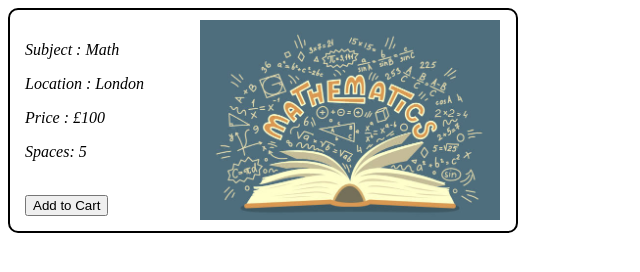
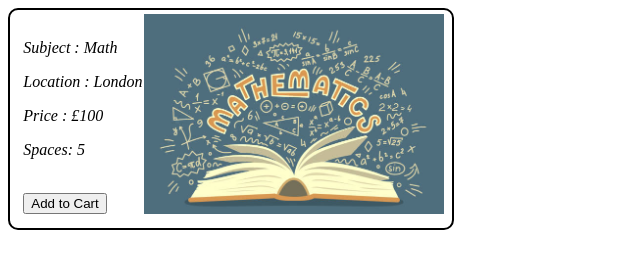
Before and after one commit to naadir27/CartProject, a plain HTML site: page index.html in a window 1280 px wide. Shown: the whole page, without its empty margins (0-640 px from the left). Drawn offline with nearby package versions, Linux system fonts and the light colour scheme.

Commit message:
13th commit Updated HTML and CSS

```diff
--- a/stylesheet.css
+++ b/stylesheet.css
@@ -1,7 +1,7 @@
 .container {
     display: grid;
-    grid-template-columns: 300px 200px;
-    width: 40%;
+    grid-template-columns: 3fr 2fr;
+    width: 35%;
     height: auto;
     border: solid 2px black;
     border-radius: 10px;
@@ -17,11 +17,11 @@
 
 .rightside::before {
     content: '';
-    background-image: url(/images/math.jpg);
+    background-image: url(./images/math.jpg);
     background-size: cover;
     width: 300px;
     height: 200px;
-    bottom: 5%;
+    bottom: 6%;
     right: 5%;
     position: absolute;
 }
```
Also changed, not shown: index.html (+4 -4 lines).
